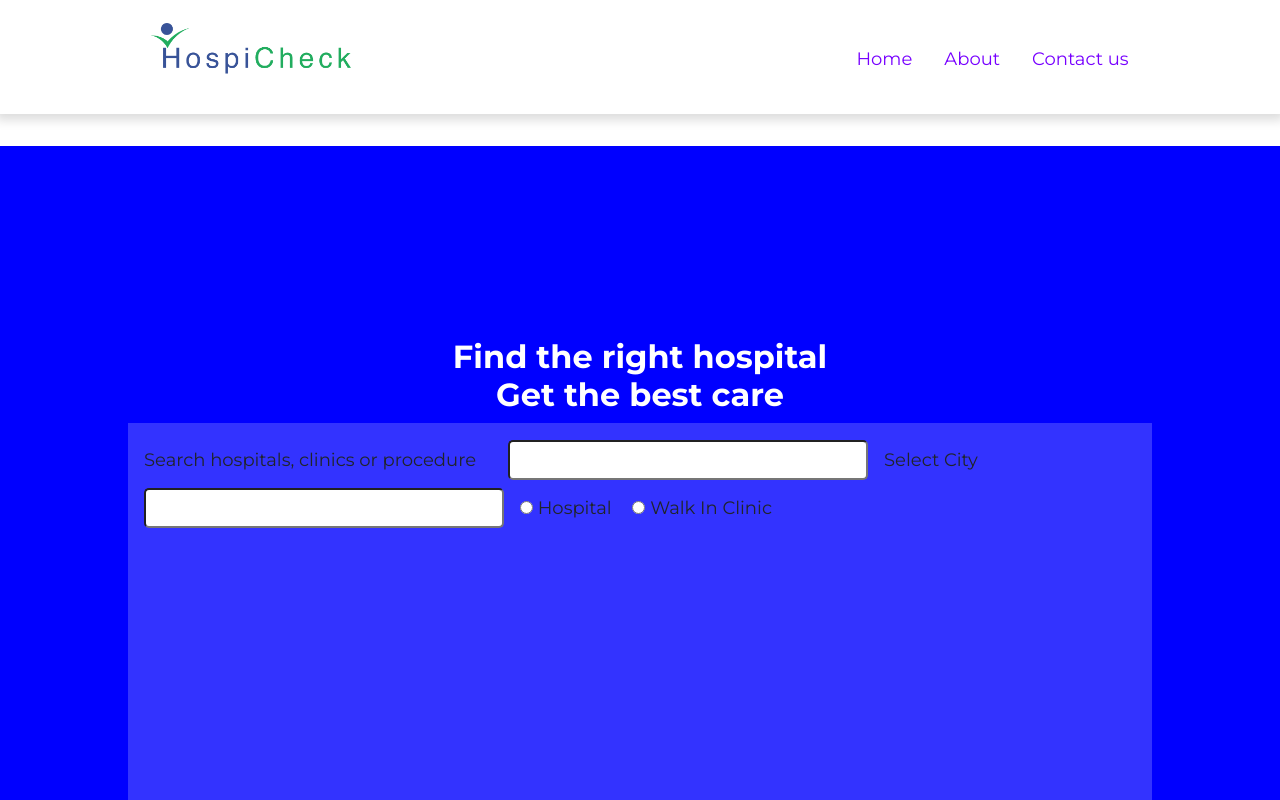
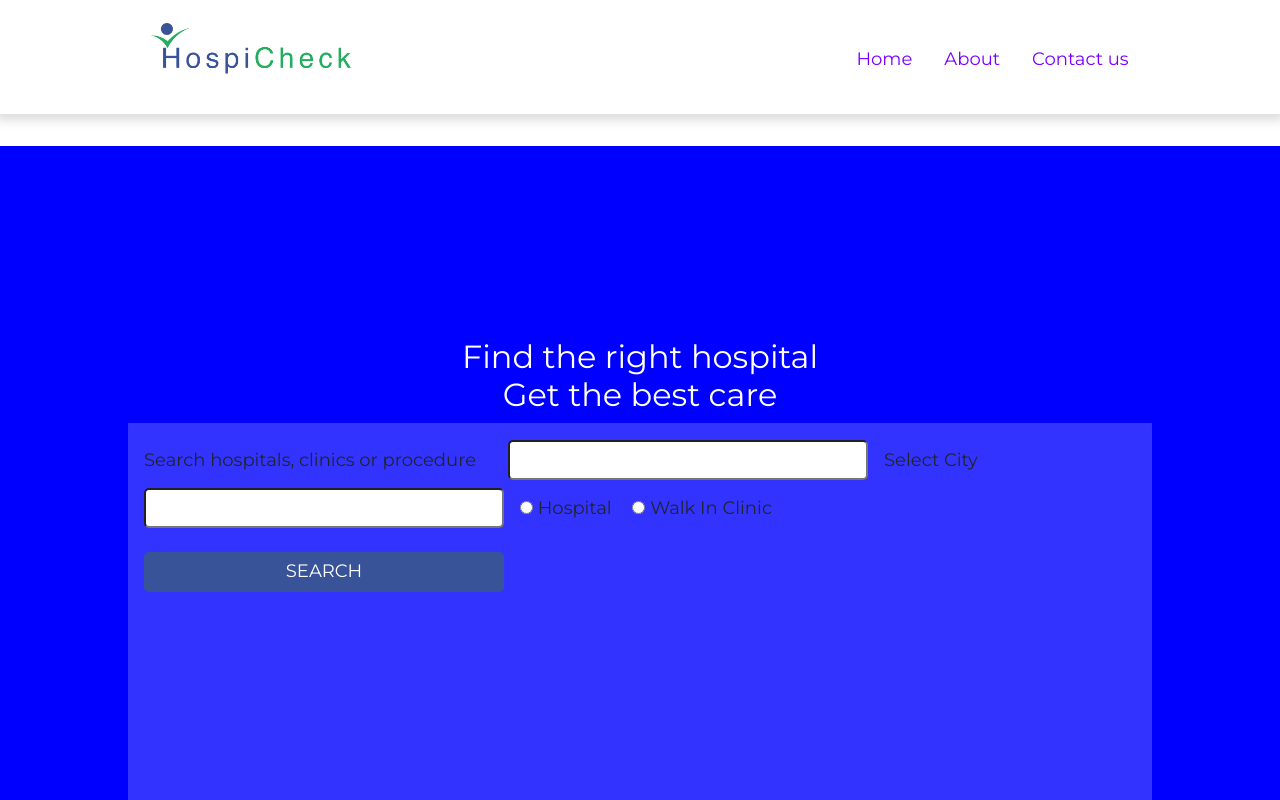
Before and after one commit to giriksoni0710/HospicheckWebApp, an Angular app: page / in a window 1280 px wide. Shown: the top 800 px of the page. Built offline with nearby package versions, Linux system fonts and the light colour scheme.

Commit message:
search button added

```diff
--- a/src/app/home/home.component.html
+++ b/src/app/home/home.component.html
@@ -17,7 +17,8 @@
 
 
     <input type="radio" value="Hospital" name="checked"> Hospital
-    <input type="radio" value="Walk In Clinic" name="checked"> Walk In Clinic
+    <input type="radio" value="Walk In Clinic" name="checked"> Walk In Clinic <br>
+    <button type="button" id="search">SEARCH</button>
 
   </div>
 
--- a/src/app/home/home.component.scss
+++ b/src/app/home/home.component.scss
@@ -20,12 +20,11 @@ text-align: center;
   .bannertext{
 
     color: white;
-    font-weight: bolder;
+    // font-weight: bolder;
     padding-top: 15%;
   }
 
   input[type="text"]{
-
     width: 360px;
     height: 40px;
     // box-shadow: 0 0.5px 2px 2px cyan;
@@ -33,7 +32,6 @@ text-align: center;
     margin-bottom: 0.5rem;
     border-radius: 5px;
     margin-left: 1rem;
-
   }
 
 
@@ -45,5 +43,14 @@ text-align: center;
   input[type="radio"]{
     margin:0 0 0 1rem;
   }
+  #search{
+    margin:1rem;
+    width:360px;
+    height:40px;
+    border-radius:5px;
+    background:#385398;
+    border:none;
+    color:#fff;
+  }
 
 }
```
